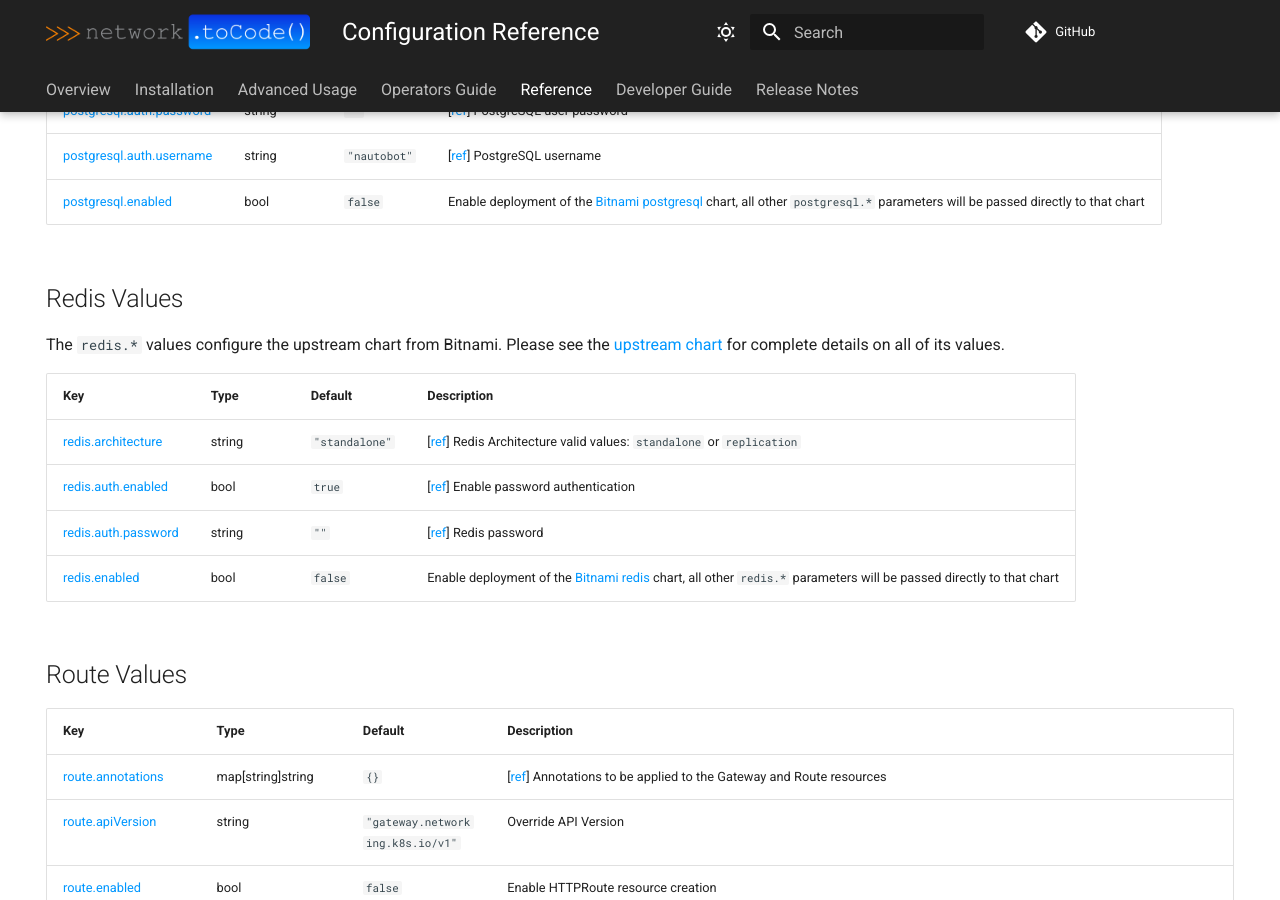
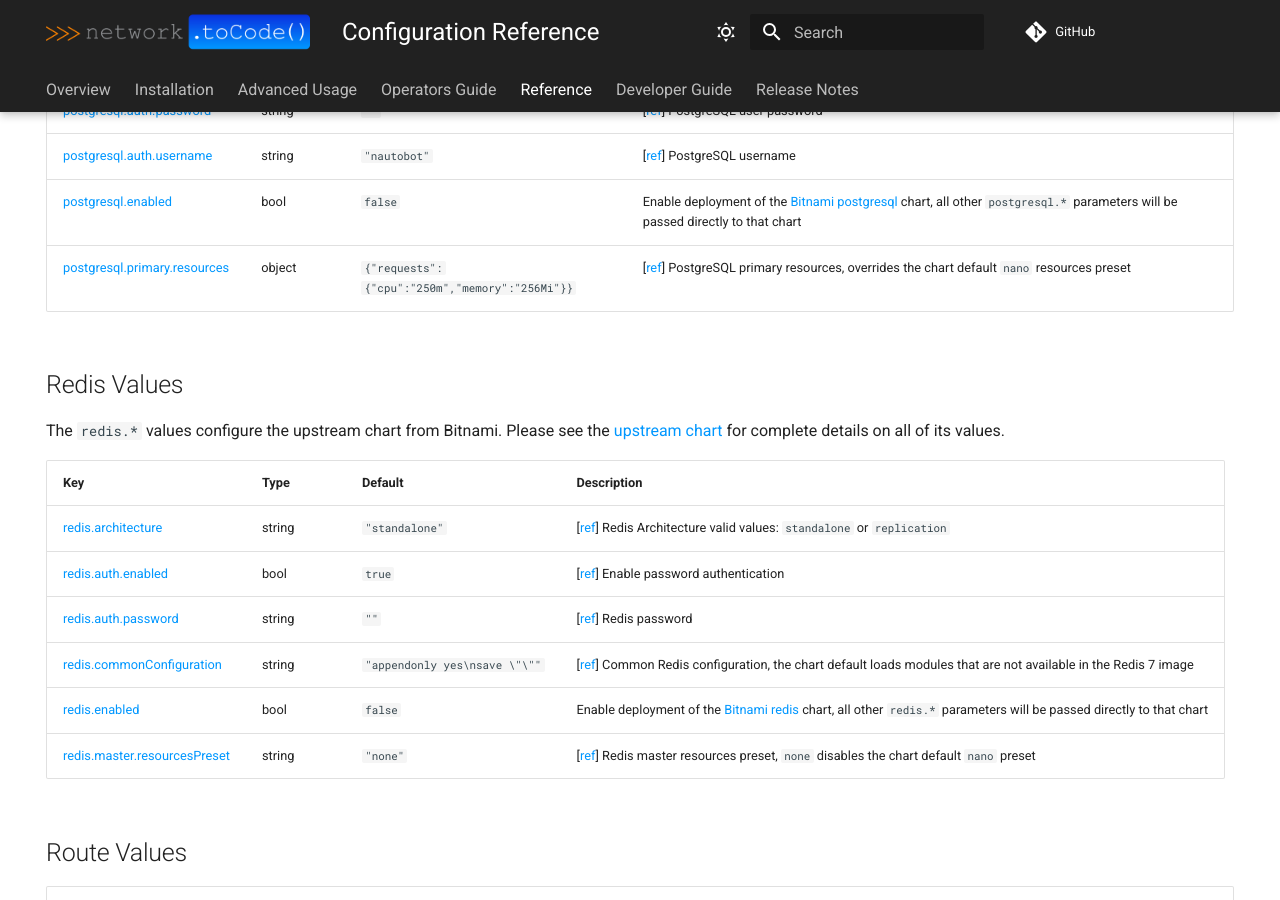
Before and after one commit to nautobot/helm-charts, an MkDocs documentation site: the page built from docs/configuration/reference.md, in a window 1280 px wide and 900 px high, scrolled down 15841 px. Built offline with MkDocs 1.6.1 and Material for MkDocs 9.7.7, drawn with Linux system fonts in a browser that asks for light colours; comment, search, counter and statistics services are not loaded.

Commit message:
Update Redis and PostgreSQL subcharts to the latest versions.

```diff
--- a/cSpell_dict.txt
+++ b/cSpell_dict.txt
@@ -100,3 +100,5 @@ uwsgi
 uwsgimetrics
 workermetrics
 wsgi
+appendonly
+loadmodule
--- a/docs/configuration/reference.md
+++ b/docs/configuration/reference.md
@@ -76,7 +76,7 @@ hide:
 
 | Key | Type | Default | Description |
 |-----|------|---------|-------------|
-| <a name="extraObjects">[extraObjects](https://github.com/nautobot/helm-charts/blob/main/charts/nautobot/values.yaml#L1302)</a> | list | `[]` | Deploy additional Kubernetes manifests |
+| <a name="extraObjects">[extraObjects](https://github.com/nautobot/helm-charts/blob/main/charts/nautobot/values.yaml#L1316)</a> | list | `[]` | Deploy additional Kubernetes manifests |
 
 ## Gateway Values
 
@@ -328,6 +328,7 @@ The `postgresql.*` values configure the upstream chart from Bitnami.  Please see
 | <a name="postgresql.auth.password">[postgresql.auth.password](https://github.com/nautobot/helm-charts/blob/main/charts/nautobot/values.yaml#L1229)</a> | string | `""` | [[ref](https://github.com/bitnami/charts/tree/master/bitnami/postgresql#postgresql-parameters)] PostgreSQL user password |
 | <a name="postgresql.auth.username">[postgresql.auth.username](https://github.com/nautobot/helm-charts/blob/main/charts/nautobot/values.yaml#L1225)</a> | string | `"nautobot"` | [[ref](https://github.com/bitnami/charts/tree/master/bitnami/postgresql#postgresql-parameters)] PostgreSQL username |
 | <a name="postgresql.enabled">[postgresql.enabled](https://github.com/nautobot/helm-charts/blob/main/charts/nautobot/values.yaml#L1218)</a> | bool | `false` | Enable deployment of the [Bitnami postgresql](https://github.com/bitnami/charts/tree/master/bitnami/postgresql) chart, all other `postgresql.*` parameters will be passed directly to that chart |
+| <a name="postgresql.primary.resources">[postgresql.primary.resources](https://github.com/nautobot/helm-charts/blob/main/charts/nautobot/values.yaml#L1232)</a> | object | `{"requests":{"cpu":"250m","memory":"256Mi"}}` | [[ref](https://github.com/bitnami/charts/tree/master/bitnami/postgresql#postgresql-primary-parameters)] PostgreSQL primary resources, overrides the chart default `nano` resources preset |
 
 ## Redis Values
 
@@ -335,10 +336,12 @@ The `redis.*` values configure the upstream chart from Bitnami.  Please see the
 
 | Key | Type | Default | Description |
 |-----|------|---------|-------------|
-| <a name="redis.architecture">[redis.architecture](https://github.com/nautobot/helm-charts/blob/main/charts/nautobot/values.yaml#L1245)</a> | string | `"standalone"` | [[ref](https://github.com/bitnami/charts/tree/master/bitnami/redis#redis-common-configuration-parameters)] Redis Architecture valid values: `standalone` or `replication` |
-| <a name="redis.auth.enabled">[redis.auth.enabled](https://github.com/nautobot/helm-charts/blob/main/charts/nautobot/values.yaml#L1248)</a> | bool | `true` | [[ref](https://github.com/bitnami/charts/tree/master/bitnami/redis#redis-common-configuration-parameters)] Enable password authentication |
-| <a name="redis.auth.password">[redis.auth.password](https://github.com/nautobot/helm-charts/blob/main/charts/nautobot/values.yaml#L1250)</a> | string | `""` | [[ref](https://github.com/bitnami/charts/tree/master/bitnami/redis#redis-common-configuration-parameters)] Redis password |
-| <a name="redis.enabled">[redis.enabled](https://github.com/nautobot/helm-charts/blob/main/charts/nautobot/values.yaml#L1243)</a> | bool | `false` | Enable deployment of the [Bitnami redis](https://github.com/bitnami/charts/tree/master/bitnami/redis) chart, all other `redis.*` parameters will be passed directly to that chart |
+| <a name="redis.architecture">[redis.architecture](https://github.com/nautobot/helm-charts/blob/main/charts/nautobot/values.yaml#L1250)</a> | string | `"standalone"` | [[ref](https://github.com/bitnami/charts/tree/master/bitnami/redis#redis-common-configuration-parameters)] Redis Architecture valid values: `standalone` or `replication` |
+| <a name="redis.auth.enabled">[redis.auth.enabled](https://github.com/nautobot/helm-charts/blob/main/charts/nautobot/values.yaml#L1253)</a> | bool | `true` | [[ref](https://github.com/bitnami/charts/tree/master/bitnami/redis#redis-common-configuration-parameters)] Enable password authentication |
+| <a name="redis.auth.password">[redis.auth.password](https://github.com/nautobot/helm-charts/blob/main/charts/nautobot/values.yaml#L1255)</a> | string | `""` | [[ref](https://github.com/bitnami/charts/tree/master/bitnami/redis#redis-common-configuration-parameters)] Redis password |
+| <a name="redis.commonConfiguration">[redis.commonConfiguration](https://github.com/nautobot/helm-charts/blob/main/charts/nautobot/values.yaml#L1261)</a> | string | `"appendonly yes\nsave \"\""` | [[ref](https://github.com/bitnami/charts/tree/master/bitnami/redis#redis-configuration-parameters)] Common Redis configuration, the chart default loads modules that are not available in the Redis 7 image |
+| <a name="redis.enabled">[redis.enabled](https://github.com/nautobot/helm-charts/blob/main/charts/nautobot/values.yaml#L1248)</a> | bool | `false` | Enable deployment of the [Bitnami redis](https://github.com/bitnami/charts/tree/master/bitnami/redis) chart, all other `redis.*` parameters will be passed directly to that chart |
+| <a name="redis.master.resourcesPreset">[redis.master.resourcesPreset](https://github.com/nautobot/helm-charts/blob/main/charts/nautobot/values.yaml#L1266)</a> | string | `"none"` | [[ref](https://github.com/bitnami/charts/tree/master/bitnami/redis#redis-master-configuration-parameters)] Redis master resources preset, `none` disables the chart default `nano` preset |
 
 ## Route Values
 
```
Also changed, not shown: charts/nautobot/README.md (+10 -7 lines), 8 other files.
